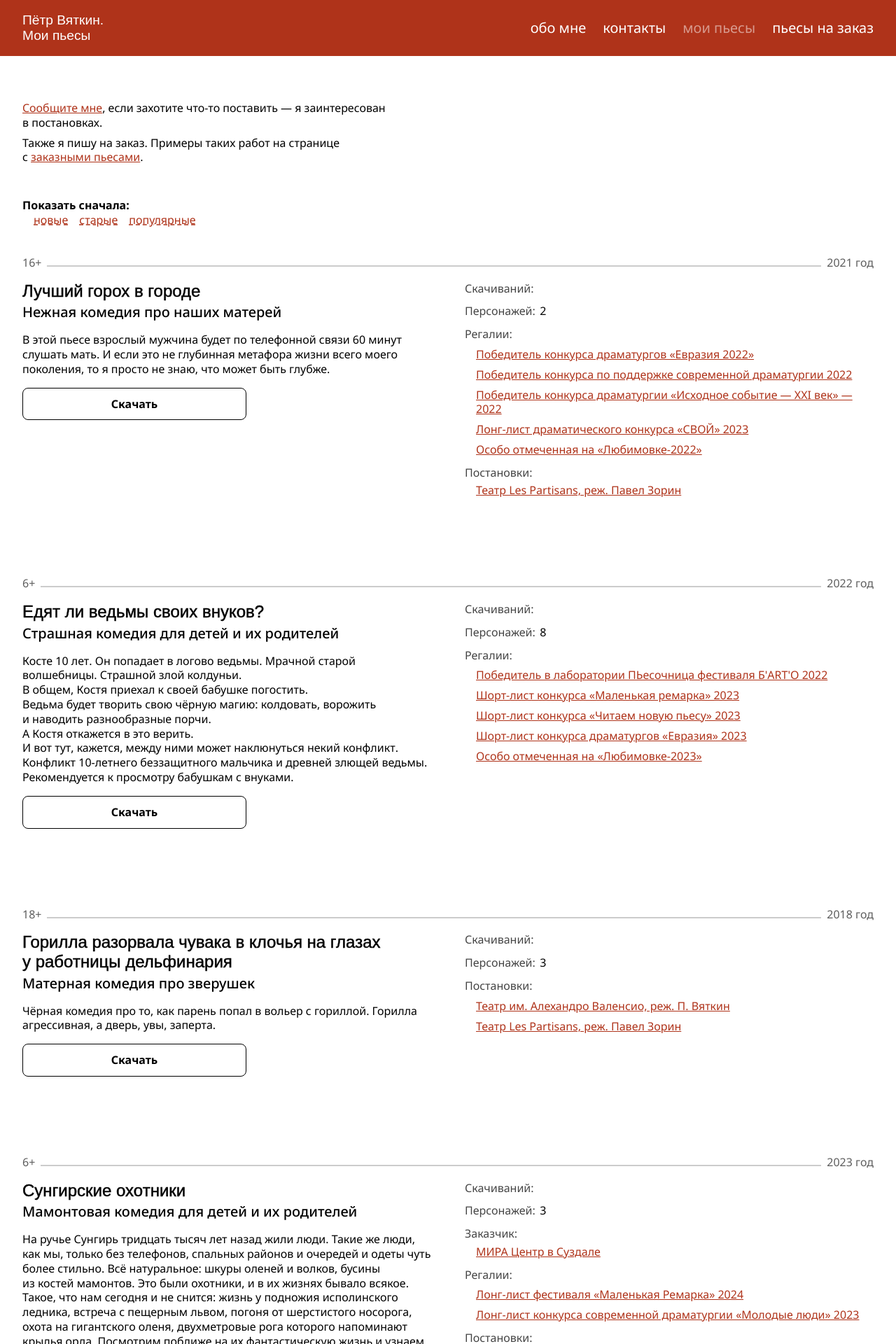
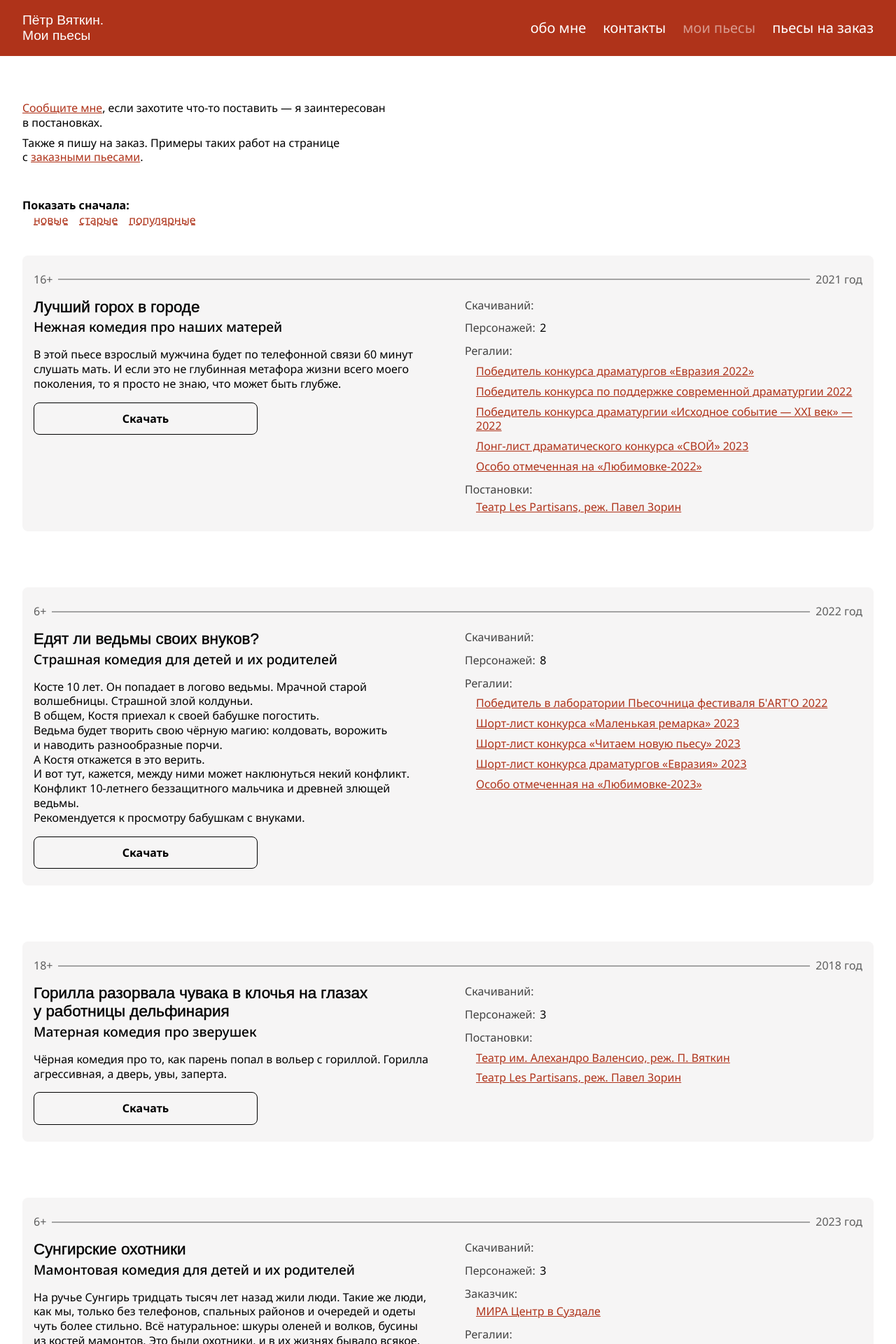
Before and after one commit to 1640max/vyatkin, a Jekyll site: the page built from pieces.html, in a window 1280 px wide. Shown: the top 1920 px of the page at 70% size. Built offline with Jekyll 4.4.1, drawn with Linux system fonts in a browser that asks for light colours; some web fonts are replaced.

Commit message:
Новый дизайн карточек пьесы

```diff
--- a/_sass/_piece-card.scss
+++ b/_sass/_piece-card.scss
@@ -1,13 +1,11 @@
 .piece-cards {
-  /* display: grid;
-  gap: 4rem; */
   transition: opacity 0.3s ease-in-out;
 
   > * {
-    margin-bottom: 5rem;
+    margin-bottom: 3rem;
 
     @media (min-width: $xl) {
-      margin-bottom: 7rem;
+      margin-bottom: 5rem;
     }
   }
 }
@@ -23,6 +21,9 @@
       "button";
   gap: 1rem 3rem;
   transition: background-color 0.5s linear;
+  background-color: $grey;
+  padding: 1.5rem 1rem;
+  border-radius: .5rem;
 
   @media (min-width: $md) {
     grid-template-areas:
@@ -43,19 +44,18 @@
   grid-area: header;
   display: grid;
   grid-template-columns: auto 1fr auto;
-  align-items: baseline;
+  align-items: center;
   gap: .5rem;
   color: #5E5E5E;
 }
 
 .delimiter {
   height: 0;
-  border: 1px solid #0003;
+  border: .5px solid #0005;
 }
 
 .piece-card__delimiter {
   grid-area: delimiter;
-  border: .5px solid #0003;
 
   @media (min-width: $md) {
     display: none;
@@ -69,7 +69,7 @@
 }
 
 .piece-card__title {
-  font: 1.5rem/115% $heading-family;
+  font: 1.4rem/115% $heading-family;
   -webkit-text-stroke: .02em black;
   margin: 0;
 }
@@ -80,7 +80,7 @@
 }
 
 .piece-card__subtitle {
-  font: 500 1.25rem/130% $default-family;
+  font: 500 1.2rem/130% $default-family;
   margin: 0;
 }
 
```
